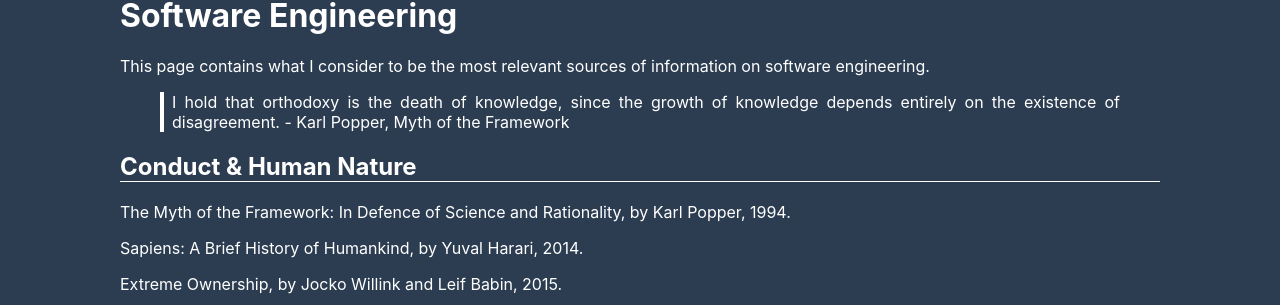
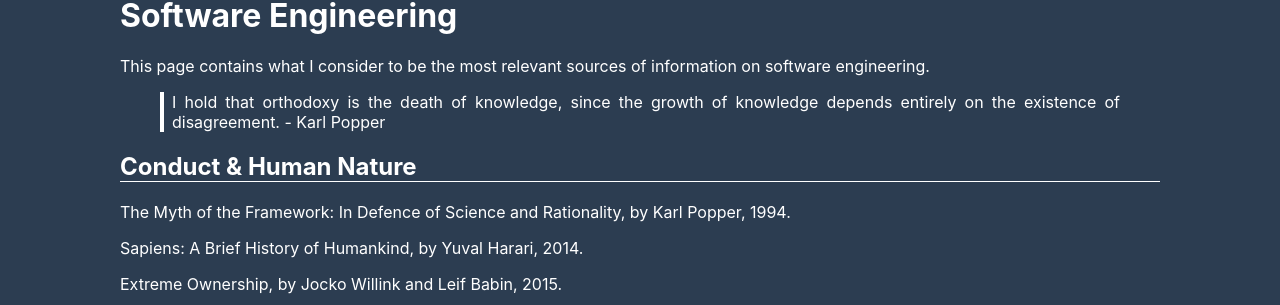
Before and after one commit to brunoroque06/brunoroque06.github.io, a Jekyll site: the page built from _pages/software-engineering.md, in a window 1280 px wide. Shown: the part 284-589 px from the top of the page. Built offline with Jekyll 4.4.1, drawn with Linux system fonts in a browser that asks for light colours; our own code applies the rules of GitHub Pages for plain Markdown files.

Commit message:
Fix quote

```diff
--- a/_pages/software-engineering.md
+++ b/_pages/software-engineering.md
@@ -7,7 +7,7 @@
 
 This page contains what I consider to be the most relevant sources of information on software engineering.
 
-> I hold that orthodoxy is the death of knowledge, since the growth of knowledge depends entirely on the existence of disagreement. - Karl Popper, Myth of the Framework
+> I hold that orthodoxy is the death of knowledge, since the growth of knowledge depends entirely on the existence of disagreement. - Karl Popper
 
 ## Conduct & Human Nature
 
```
